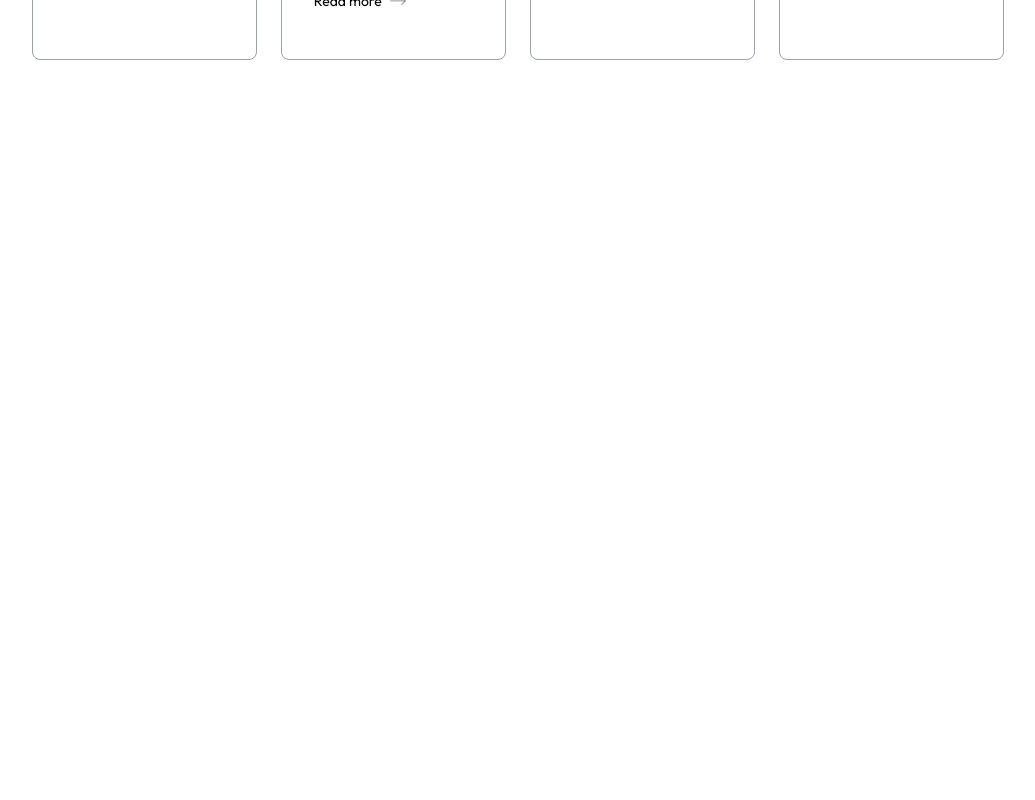
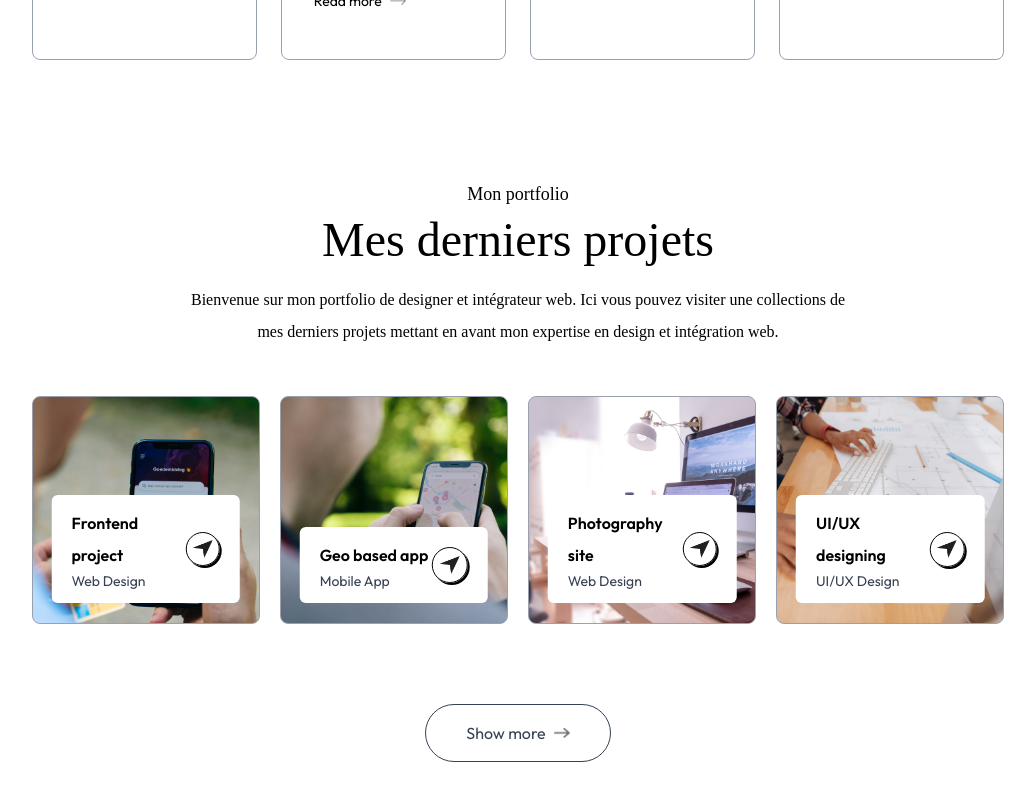
Before and after one commit to H4lfbeard/portfolio-next, a Next.js app: page / in a window 1280 px wide. Shown: the part 2123-2923 px from the top of the page, without its empty margins (122-1157 px from the left). Before the commit the page ends 2263 px from the top, so only its background shows below. Built offline with nearby package versions, Linux system fonts and the light colour scheme; a web font is replaced by a local one.

Commit message:
work section

```diff
--- /dev/null
+++ b/app/components/Work.jsx
@@ -0,0 +1,49 @@
+import { assets, workData } from "@/assets/assets";
+import React from "react";
+import Image from "next/image";
+
+export const Work = () => {
+  return (
+    <div id="work" className="w-full px-[12%] py-10 scroll-mt-20">
+      <h4 className="text-center mb-2 text-lg font-Ovo">Mon portfolio</h4>
+      <h2 className=" text-center text-5xl font-Ovo">Mes derniers projets</h2>
+      <p className="text-center max-w-2xl mx-auto mt-5 mb-12 font-Ovo">
+        Bienvenue sur mon portfolio de designer et intégrateur web. Ici vous
+        pouvez visiter une collections de mes derniers projets mettant en avant
+        mon expertise en design et intégration web.
+      </p>
+
+      <ul className="grid grid-cols-services gap-5 my-10">
+        {workData.map((project, index) => (
+          <li
+            key={index}
+            style={{ backgroundImage: `url(${project.bgImage})` }}
+            className="aspect-square bg-no-repeat bg-center bg-cover border relative group border-gray-400 rounded-lg px-8 py-12 cursor-pointer hover:shadow-black hover:-translate-y-1 duration-500"
+          >
+            <article className="bg-white w-10/12 rounded-md absolute bottom-5 left-1/2 -translate-x-1/2 py-3 px-5 flex items-center justify-between duration-500 group-hover:bottom-7">
+              <div>
+                <h2 className="font-semibold">{project.title}</h2>
+                <p className="text-sm text-gray-700">{project.description}</p>
+              </div>
+              <div className="border rounded-full border-black w-9 aspect-square flex items-center justify-center shadow-[2px_2px_0_#000] group-hover:bg-lime-300 transition">
+                <Image src={assets.send_icon} alt="sent icon" className="w-5" />
+              </div>
+            </article>
+          </li>
+        ))}
+      </ul>
+
+      <a
+        href=""
+        className="w-max flex items-center justify-center gap-2 text-gray-700 border-[0.5px] border-gray-700 rounded-full py-3 px-10 mx-auto my-20 hover:bg-lightHover duration-500"
+      >
+        Show more{" "}
+        <Image
+          src={assets.right_arrow_bold}
+          alt="right arrow"
+          className="w-4"
+        />
+      </a>
+    </div>
+  );
+};
--- a/app/page.js
+++ b/app/page.js
@@ -3,6 +3,7 @@
 import Header from "./components/Header";
 import Navbar from "./components/Navbar";
 import { Services } from "./components/Services";
+import { Work } from "./components/Work";
 
 
 export default function Home() {
@@ -12,6 +13,7 @@
     <Header />
     <About />
     <Services />
+    <Work />
   </>
   );
 }
```
